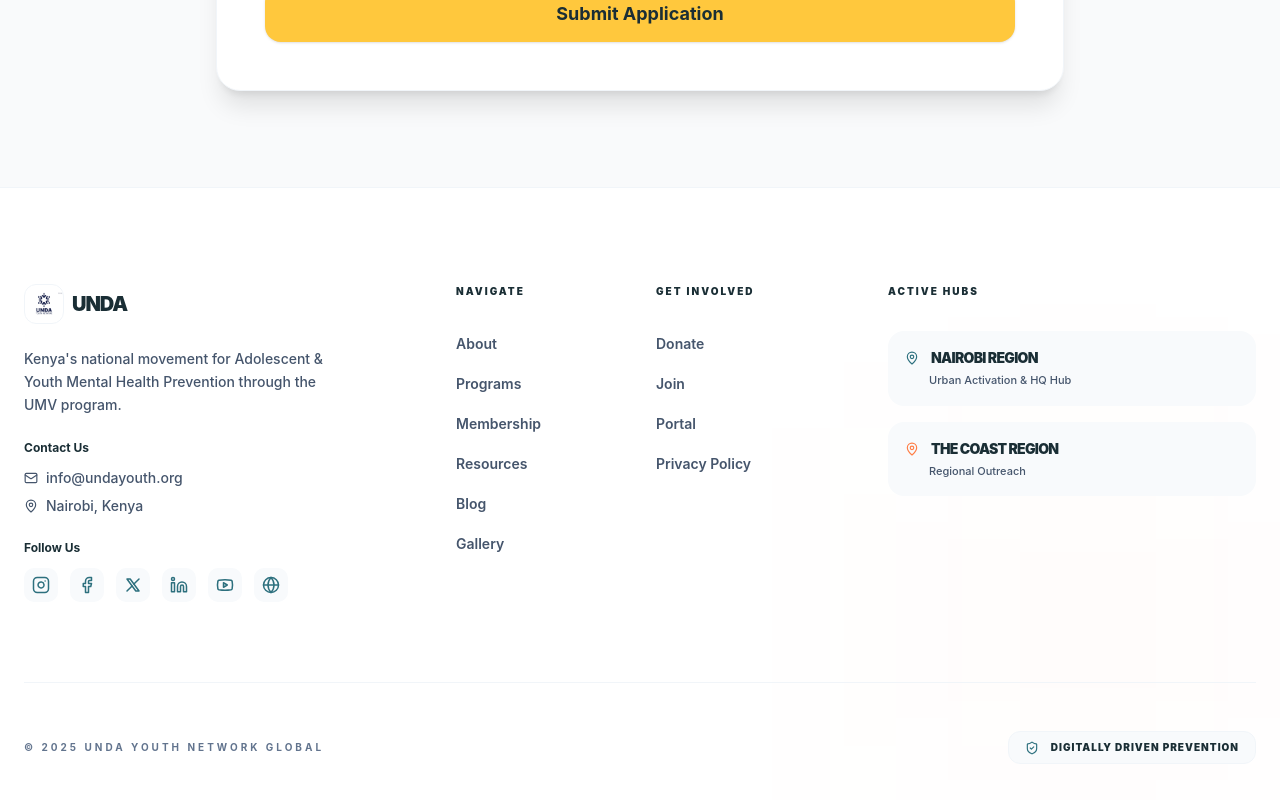
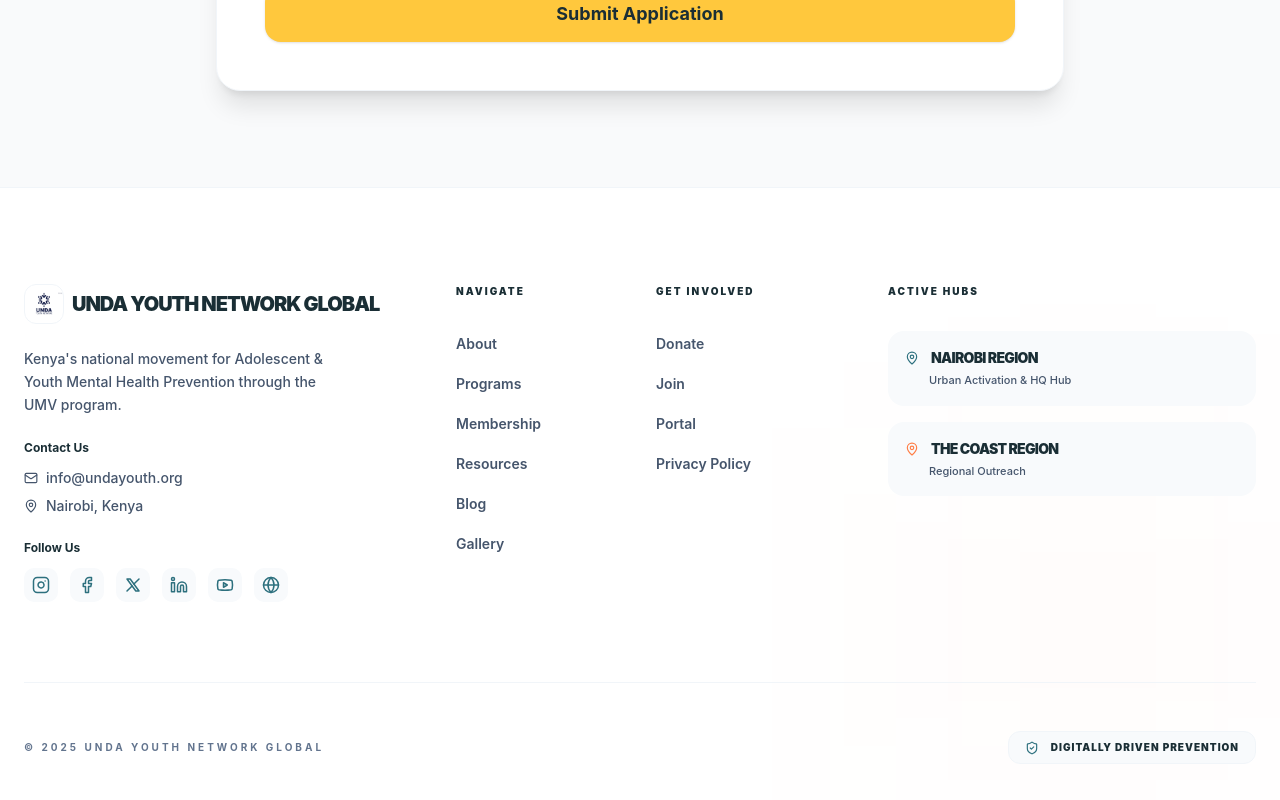
Before and after one commit to JamesKamau-5773/Unda-YouthNetwork-Frontend, a React (Vite) app: page /seed-funding-apply in a window 1280 px wide. Shown: the part 1489-2289 px from the top of the page. Built offline with nearby package versions, Linux system fonts and the light colour scheme.

Commit message:
Update Footer logo text to UNDA YOUTH NETWORK GLOBAL

```diff
--- a/src/components/shared/Footer.jsx
+++ b/src/components/shared/Footer.jsx
@@ -17,7 +17,7 @@ const Footer = () => {
               <div className="h-10 w-10 rounded-xl overflow-hidden flex items-center justify-center bg-white border border-slate-100">
                 <img src={undaLogo} alt="Unda Logo" className="w-full h-full object-contain mix-blend-multiply" />
               </div>
-              <span className="font-black text-unda-navy tracking-tighter text-xl">UNDA</span>
+              <span className="font-black text-unda-navy tracking-tighter text-xl">UNDA YOUTH NETWORK GLOBAL</span>
             </div>
             <p className="text-slate-600 text-sm leading-relaxed max-w-xs font-medium">
               Kenya's national movement for Adolescent & Youth Mental Health Prevention through the UMV program.
```
